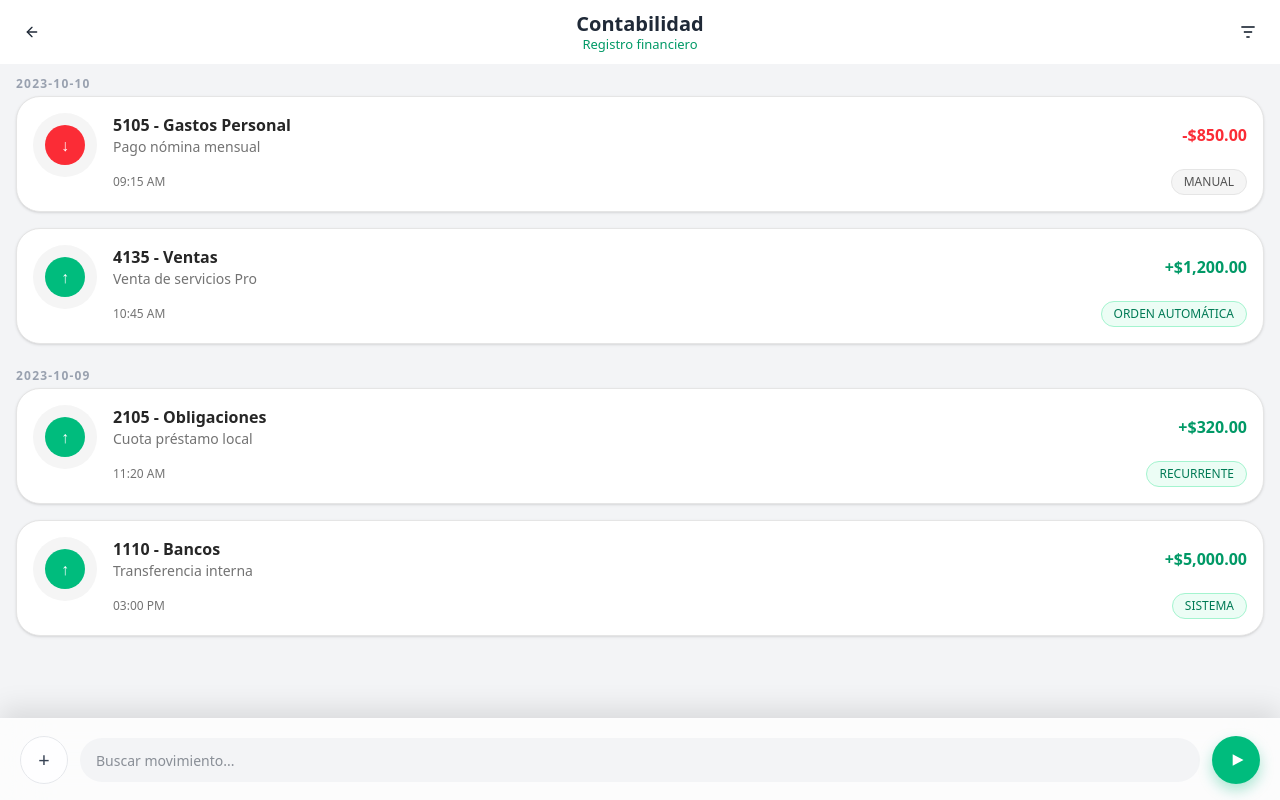
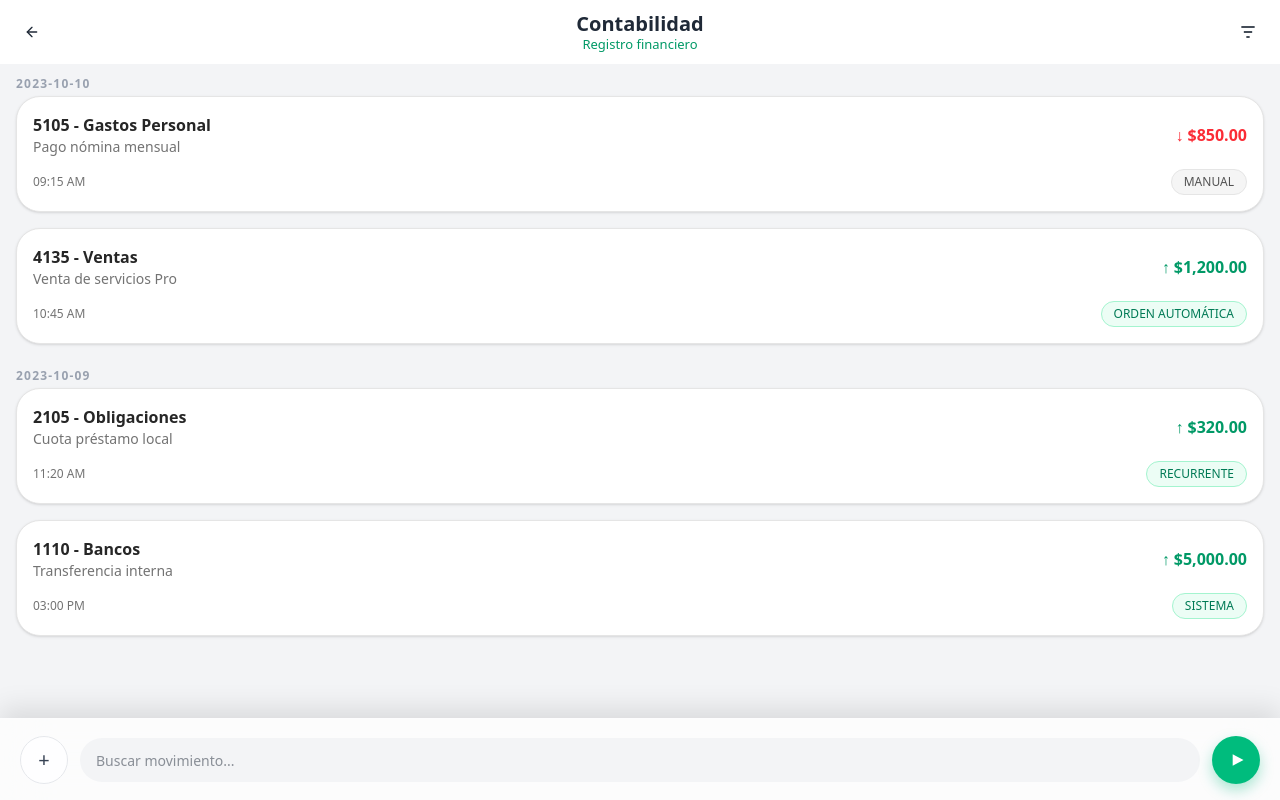
Before and after one commit to SantiagoAranda/Plataforma-de-Gesti-n-Comercial-con-Interfaz-Conversacional-y-Financiera, a Next.js app in the folder frontend/: page /contabilidad in a window 1280 px wide. Built offline with nearby package versions, Linux system fonts and the light colour scheme.

Commit message:
Se adapto a la version 1 de card

```diff
--- a/frontend/src/components/accounting/AccountingCard.tsx
+++ b/frontend/src/components/accounting/AccountingCard.tsx
@@ -1,3 +1,93 @@
+import * as React from "react";
+import type { AccountingEntry } from "../../types/accounting";
+
+function formatMoney(v: number) {
+    const abs = Math.abs(v);
+    return `$${abs.toLocaleString("en-US", {
+        minimumFractionDigits: 2,
+        maximumFractionDigits: 2,
+    })}`;
+}
+
+/**
+ * Impacto contable real
+ */
+function isPositiveImpact(entry: AccountingEntry) {
+    const a = entry.amount;
+
+    switch (entry.kind) {
+        case "INCOME":
+            return true;
+        case "EXPENSE":
+            return false;
+        case "ASSET":
+            return a >= 0;
+        case "LIABILITY":
+            return a < 0;
+        case "EQUITY":
+            return a >= 0;
+        default:
+            return a >= 0;
+    }
+}
+
+function amountClass(positive: boolean) {
+    return positive ? "text-emerald-600" : "text-red-500";
+}
+
+function badgeLabel(source: AccountingEntry["source"]) {
+    switch (source) {
+        case "AUTO_ORDER":
+            return "ORDEN AUTOMÁTICA";
+        case "MANUAL":
+            return "MANUAL";
+        case "SYSTEM":
+            return "SISTEMA";
+        case "RECURRENT":
+            return "RECURRENTE";
+    }
+}
+
+function badgeClass(positive: boolean) {
+    return positive
+        ? "bg-emerald-50 text-emerald-700 border-emerald-200"
+        : "bg-neutral-100 text-neutral-600 border-neutral-200";
+}
+
+export function AccountingCard({ entry }: { entry: AccountingEntry }) {
+    const positive = isPositiveImpact(entry);
+
+    return (
+        <div className="rounded-3xl bg-white border border-neutral-200 shadow-sm px-4 py-4">
+            <div className="flex justify-between">
+                <div>
+                    <div className="font-semibold text-neutral-800">
+                        {entry.pucCode} - {entry.accountName}
+                    </div>
+                    <div className="text-sm text-neutral-500">{entry.description}</div>
+                </div>
+
+                <div
+                    className={`font-semibold flex items-center gap-1 ${amountClass(positive)}`}
+                >
+                    <span>{positive ? "↑" : "↓"}</span>
+                    <span>{formatMoney(entry.amount)}</span>
+                </div>
+            </div>
+
+            <div className="mt-3 flex justify-between items-center text-xs text-neutral-500">
+                <span>{entry.time}</span>
+                <span
+                    className={`px-3 py-1 rounded-full border ${badgeClass(positive)}`}
+                >
+                    {badgeLabel(entry.source)}
+                </span>
+            </div>
+        </div>
+    );
+}
+
+
 // import * as React from "react";
 // import type { AccountingEntry } from "../../types/accounting";
 
@@ -59,144 +149,54 @@
 
 //     return (
 //         <div className="rounded-3xl bg-white border border-neutral-200 shadow-sm px-4 py-4">
-//             <div className="flex justify-between">
-//                 <div>
-//                     <div className="font-semibold text-neutral-800">
-//                         {entry.pucCode} - {entry.accountName}
+//             <div className="flex gap-4">
+//                 {/* Avatar circular tipo "foto" */}
+//                 <div className="h-16 w-16 rounded-full flex items-center justify-center
+//                         bg-neutral-100">
+//                     <div
+//                         className={`h-10 w-10 rounded-full flex items-center justify-center
+//             ${positive
+//                                 ? "bg-emerald-500 text-white"
+//                                 : "bg-red-500 text-white"
+//                             }`}
+//                     >
+//                         {positive ? "↑" : "↓"}
 //                     </div>
-//                     <div className="text-sm text-neutral-500">{entry.description}</div>
 //                 </div>
 
-//                 <div
-//                     className={`font-semibold flex items-center gap-1 ${amountClass(positive)}`}
-//                 >
-//                     <span>{positive ? "↑" : "↓"}</span>
-//                     <span>{formatMoney(entry.amount)}</span>
+//                 <div className="flex-1">
+//                     <div className="flex justify-between">
+//                         <div>
+//                             <div className="font-semibold text-neutral-800">
+//                                 {entry.pucCode} - {entry.accountName}
+//                             </div>
+//                             <div className="text-sm text-neutral-500">
+//                                 {entry.description}
+//                             </div>
+//                         </div>
+
+//                         <div
+//                             className={`font-semibold flex items-center gap-1 ${amountClass(
+//                                 positive
+//                             )}`}
+//                         >
+//                             {positive ? "+" : "-"}
+//                             {formatMoney(entry.amount)}
+//                         </div>
+//                     </div>
+
+//                     <div className="mt-3 flex justify-between items-center text-xs text-neutral-500">
+//                         <span>{entry.time}</span>
+//                         <span
+//                             className={`px-3 py-1 rounded-full border ${badgeClass(
+//                                 positive
+//                             )}`}
+//                         >
+//                             {badgeLabel(entry.source)}
+//                         </span>
+//                     </div>
 //                 </div>
-//             </div>
-
-//             <div className="mt-3 flex justify-between items-center text-xs text-neutral-500">
-//                 <span>{entry.time}</span>
-//                 <span
-//                     className={`px-3 py-1 rounded-full border ${badgeClass(positive)}`}
-//                 >
-//                     {badgeLabel(entry.source)}
-//                 </span>
 //             </div>
 //         </div>
 //     );
 // }
-
-
-import * as React from "react";
-import type { AccountingEntry } from "../../types/accounting";
-
-function formatMoney(v: number) {
-    const abs = Math.abs(v);
-    return `$${abs.toLocaleString("en-US", {
-        minimumFractionDigits: 2,
-        maximumFractionDigits: 2,
-    })}`;
-}
-
-/**
- * Impacto contable real
- */
-function isPositiveImpact(entry: AccountingEntry) {
-    const a = entry.amount;
-
-    switch (entry.kind) {
-        case "INCOME":
-            return true;
-        case "EXPENSE":
-            return false;
-        case "ASSET":
-            return a >= 0;
-        case "LIABILITY":
-            return a < 0;
-        case "EQUITY":
-            return a >= 0;
-        default:
-            return a >= 0;
-    }
-}
-
-function amountClass(positive: boolean) {
-    return positive ? "text-emerald-600" : "text-red-500";
-}
-
-function badgeLabel(source: AccountingEntry["source"]) {
-    switch (source) {
-        case "AUTO_ORDER":
-            return "ORDEN AUTOMÁTICA";
-        case "MANUAL":
-            return "MANUAL";
-        case "SYSTEM":
-            return "SISTEMA";
-        case "RECURRENT":
-            return "RECURRENTE";
-    }
-}
-
-function badgeClass(positive: boolean) {
-    return positive
-        ? "bg-emerald-50 text-emerald-700 border-emerald-200"
-        : "bg-neutral-100 text-neutral-600 border-neutral-200";
-}
-
-export function AccountingCard({ entry }: { entry: AccountingEntry }) {
-    const positive = isPositiveImpact(entry);
-
-    return (
-        <div className="rounded-3xl bg-white border border-neutral-200 shadow-sm px-4 py-4">
-            <div className="flex gap-4">
-                {/* Avatar circular tipo "foto" */}
-                <div className="h-16 w-16 rounded-full flex items-center justify-center
-                        bg-neutral-100">
-                    <div
-                        className={`h-10 w-10 rounded-full flex items-center justify-center
-            ${positive
-                                ? "bg-emerald-500 text-white"
-                                : "bg-red-500 text-white"
-                            }`}
-                    >
-                        {positive ? "↑" : "↓"}
-                    </div>
-                </div>
-
-                <div className="flex-1">
-                    <div className="flex justify-between">
-                        <div>
-                            <div className="font-semibold text-neutral-800">
-                                {entry.pucCode} - {entry.accountName}
-                            </div>
-                            <div className="text-sm text-neutral-500">
-                                {entry.description}
-                            </div>
-                        </div>
-
-                        <div
-                            className={`font-semibold flex items-center gap-1 ${amountClass(
-                                positive
-                            )}`}
-                        >
-                            {positive ? "+" : "-"}
-                            {formatMoney(entry.amount)}
-                        </div>
-                    </div>
-
-                    <div className="mt-3 flex justify-between items-center text-xs text-neutral-500">
-                        <span>{entry.time}</span>
-                        <span
-                            className={`px-3 py-1 rounded-full border ${badgeClass(
-                                positive
-                            )}`}
-                        >
-                            {badgeLabel(entry.source)}
-                        </span>
-                    </div>
-                </div>
-            </div>
-        </div>
-    );
-}
```
